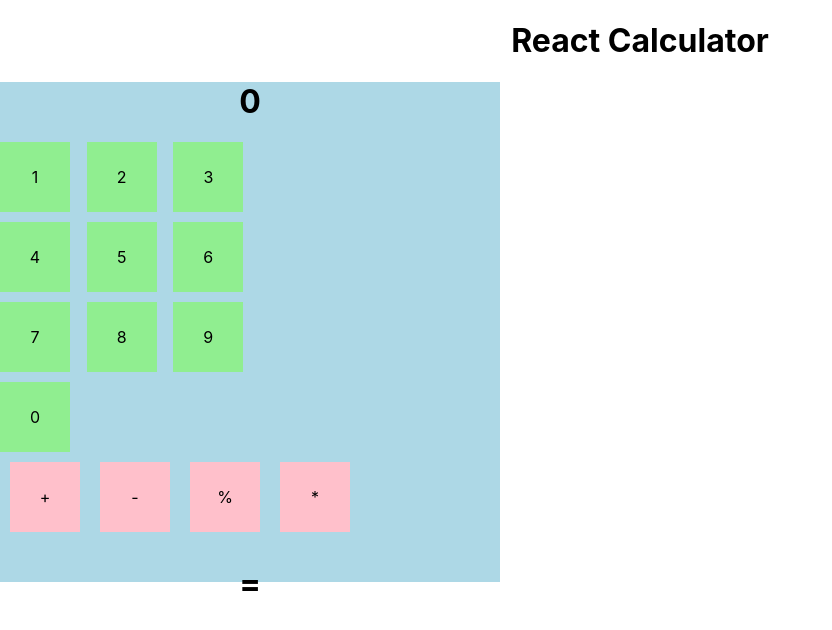
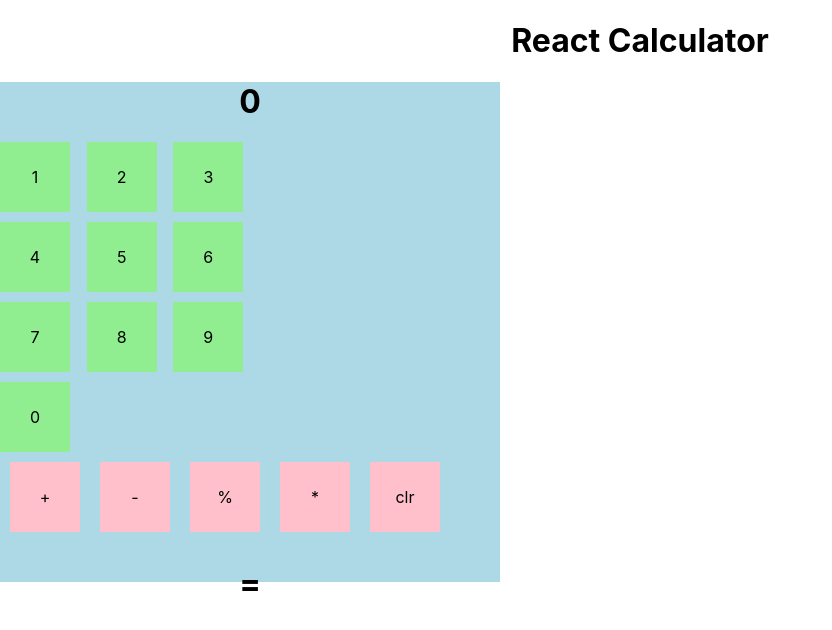
Before and after one commit to benzend/react-typescript-calculator, a React (Create React App) app: page / in a window 1280 px wide. Shown: the top 630 px of the page, without its empty margins (0-832 px from the left). Built offline with nearby package versions, Linux system fonts and the light colour scheme.

Commit message:
added clr function

```diff
--- a/src/calculator/Calculator.tsx
+++ b/src/calculator/Calculator.tsx
@@ -33,11 +33,11 @@ const useStyles = makeStyles(() => ({
 // We're going to store all state and data in here
 export const Calculator = () => {
   const nums = ["1", "2", "3", "4", "5", "6", "7", "8", "9", "0"];
-  const ops = ["+", "-", "%", "*"];
-  const [currentNum1, setCurrentNum1] = useState<any>("");
-  const [currentNum2, setCurrentNum2] = useState<any>("");
+  const ops = ["+", "-", "%", "*", "clr"];
+  const [currentNum1, setCurrentNum1] = useState<string>("");
+  const [currentNum2, setCurrentNum2] = useState<string>("");
   const [total, setTotal] = useState(0);
-  const [currentOperator, setCurrentOperator] = useState("");
+  const [currentOperator, setCurrentOperator] = useState<string>("");
   const classes = useStyles();
   const doshit = {
     add(arr: number[]) {
@@ -85,6 +85,13 @@ export const Calculator = () => {
       setTotal(newTotal);
     }
   };
+
+  if (currentOperator === "clr") {
+    setTotal(0);
+    setCurrentNum1("");
+    setCurrentNum2("");
+    setCurrentOperator("");
+  }
   return (
     <Box className={classes.root}>
       <Display
```
Also changed, not shown: 1 other file (tests, documents, lock files or other folders).
